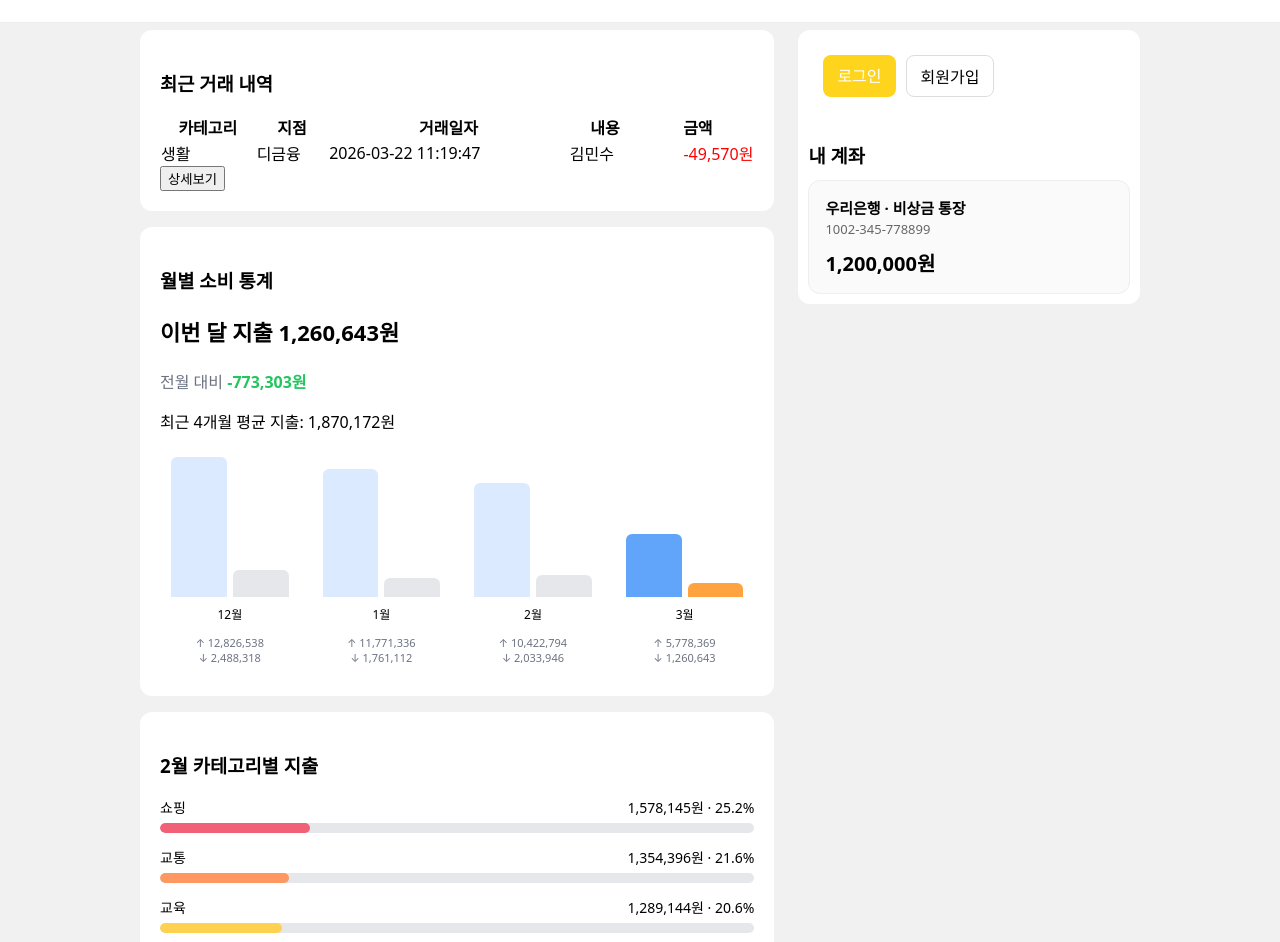
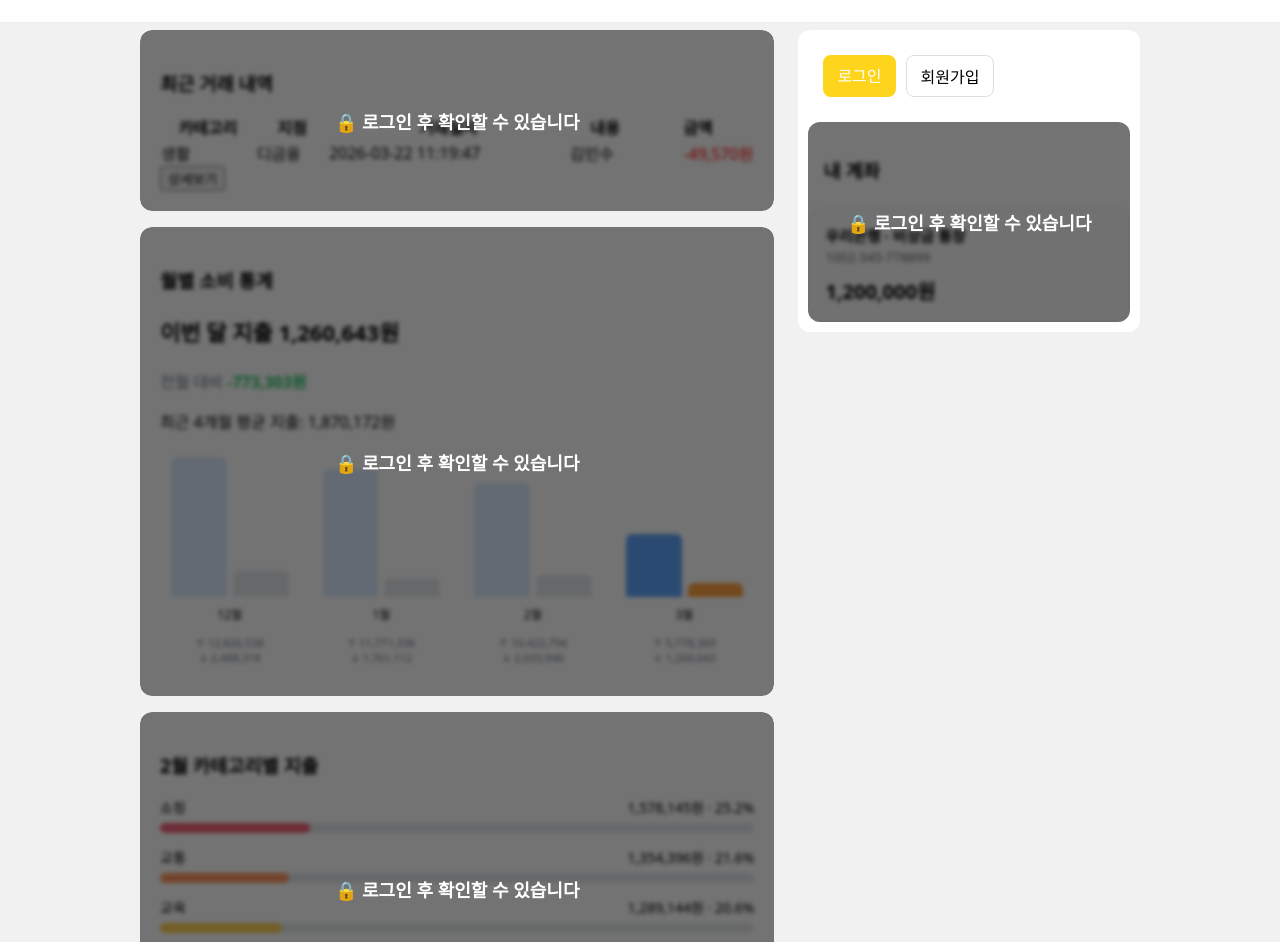
Before and after one commit to Sseumsseumi/sseumsseumi, a React app in the folder frontend/: page / in a window 1280 px wide. Shown: the part 50-992 px from the top of the page. Built offline with nearby package versions, Linux system fonts and the light colour scheme; no server answers; the HTML template or start-up script is replaced by a standard one.

Commit message:
[feat] : 로그인 전 api 호출 X, 더미 데이터와 메세지 보여주기

```diff
--- a/frontend/src/components/dashboard/statics/CategoryStatsSummary.tsx
+++ b/frontend/src/components/dashboard/statics/CategoryStatsSummary.tsx
@@ -1,4 +1,6 @@
 import { useEffect, useState } from "react";
+import { useAtomValue } from "jotai";
+import { userAtom } from "../../../store/authAtom";
 import {
   getCategoryStatistics,
   type CategoryStatistics,
@@ -11,38 +13,43 @@ interface Props {
 
 const COLORS = ["#F26076", "#FF9760", "#FFD150", "#60A5FA", "#34D399"];
 
+const dummyData: CategoryStatistics[] = [
+  {
+    categoryId: 3,
+    categoryName: "쇼핑",
+    totalExpenditure: 1578145,
+  },
+  {
+    categoryId: 4,
+    categoryName: "교통",
+    totalExpenditure: 1354396,
+  },
+  {
+    categoryId: 8,
+    categoryName: "교육",
+    totalExpenditure: 1289144,
+  },
+  {
+    categoryId: 9,
+    categoryName: "기타",
+    totalExpenditure: 1021136,
+  },
+  {
+    categoryId: 6,
+    categoryName: "의료",
+    totalExpenditure: 1016608,
+  },
+];
+
 const CategoryStatsSummary = ({ year, month }: Props) => {
+  const user = useAtomValue(userAtom);
+
   const resolvedYear = year ?? new Date().getFullYear();
   const resolvedMonth = month ?? new Date().getMonth() + 1;
 
-  const [data, setData] = useState<CategoryStatistics[]>([{
-            "categoryId": 3,
-            "categoryName": "쇼핑",
-            "totalExpenditure": 1578145
-        },
-        {
-            "categoryId": 4,
-            "categoryName": "교통",
-            "totalExpenditure": 1354396
-        },
-        {
-            "categoryId": 8,
-            "categoryName": "교육",
-            "totalExpenditure": 1289144
-        },
-        {
-            "categoryId": 9,
-            "categoryName": "기타",
-            "totalExpenditure": 1021136
-        },
-        {
-            "categoryId": 6,
-            "categoryName": "의료",
-            "totalExpenditure": 1016608
-        }]);
-  //const [loading, setLoading] = useState(true);
+  const [data, setData] =
+    useState<CategoryStatistics[]>(dummyData);
 
-  // YYYY-MM-DD 생성
   const getMonthRange = () => {
     const start = new Date(resolvedYear, resolvedMonth - 1, 1);
     const end = new Date(resolvedYear, resolvedMonth, 0);
@@ -57,6 +64,9 @@ const CategoryStatsSummary = ({ year, month }: Props) => {
   };
 
   useEffect(() => {
+    // 로그인 안했으면 API 호출 X
+    if (!user) return;
+
     const fetchData = async () => {
       try {
         const { startDate, endDate } = getMonthRange();
@@ -73,7 +83,7 @@ const CategoryStatsSummary = ({ year, month }: Props) => {
     };
 
     fetchData();
-  }, [resolvedYear, resolvedMonth]);
+  }, [resolvedYear, resolvedMonth, user]);
 
   const entries = [...data].sort(
     (a, b) => b.totalExpenditure - a.totalExpenditure
@@ -87,9 +97,11 @@ const CategoryStatsSummary = ({ year, month }: Props) => {
   return (
     <section
       style={{
+        position: "relative",
         background: "#ffffff",
         padding: "20px",
         borderRadius: "12px",
+        overflow: "hidden",
       }}
     >
       <h3>{resolvedMonth}월 카테고리별 지출</h3>
@@ -111,7 +123,6 @@ const CategoryStatsSummary = ({ year, month }: Props) => {
                 key={item.categoryId}
                 style={{ marginBottom: "14px" }}
               >
-                {/* 라벨 */}
                 <div
                   style={{
                     display: "flex",
@@ -127,7 +138,6 @@ const CategoryStatsSummary = ({ year, month }: Props) => {
                   </span>
                 </div>
 
-                {/* 막대 */}
                 <div
                   style={{
                     width: "100%",
@@ -153,6 +163,26 @@ const CategoryStatsSummary = ({ year, month }: Props) => {
           })}
         </div>
       )}
+
+      {/* 로그인 안했을 때 잠금 */}
+      {!user && (
+        <div
+          style={{
+            position: "absolute",
+            inset: 0,
+            background: "rgba(0,0,0,0.55)",
+            display: "flex",
+            justifyContent: "center",
+            alignItems: "center",
+            color: "#fff",
+            fontWeight: 600,
+            fontSize: "18px",
+            backdropFilter: "blur(2px)",
+          }}
+        >
+          🔒 로그인 후 확인할 수 있습니다
+        </div>
+      )}
     </section>
   );
 };
--- a/frontend/src/components/dashboard/statics/MonthlyTotalSummary.tsx
+++ b/frontend/src/components/dashboard/statics/MonthlyTotalSummary.tsx
@@ -1,4 +1,6 @@
 import { useEffect, useState } from "react";
+import { useAtomValue } from "jotai";
+import { userAtom } from "../../../store/authAtom";
 import MonthlyExpenseBarChart from "../chart/MonthlyExpenseBarChart";
 import {
   getMonthlyStatistics,
@@ -19,44 +21,54 @@ const getLast4MonthsRange = () => {
   return { startDate, endDate };
 };
 
-const MonthlyTotalSummary = () => {
-  const [stats, setStats] = useState<MonthlyStatistics[]>([{
-            "month": "2025-11",
-            "totalIncome": 12719578,
-            "totalExpenditure": 1806840
+const dummyStats: MonthlyStatistics[] = [
+  {
+    month: "2025-11",
+    totalIncome: 12719578,
+    totalExpenditure: 1806840,
   },
   {
-            "month": "2025-12",
-            "totalIncome": 12826538,
-            "totalExpenditure": 2488318
+    month: "2025-12",
+    totalIncome: 12826538,
+    totalExpenditure: 2488318,
   },
   {
-            "month": "2026-01",
-            "totalIncome": 11771336,
-            "totalExpenditure": 1761112
+    month: "2026-01",
+    totalIncome: 11771336,
+    totalExpenditure: 1761112,
   },
   {
-            "month": "2026-02",
-            "totalIncome": 10422794,
-            "totalExpenditure": 2033946
+    month: "2026-02",
+    totalIncome: 10422794,
+    totalExpenditure: 2033946,
   },
   {
-            "month": "2026-03",
-            "totalIncome": 5778369,
-            "totalExpenditure": 1260643
-        }]);
+    month: "2026-03",
+    totalIncome: 5778369,
+    totalExpenditure: 1260643,
+  },
+];
+
+const MonthlyTotalSummary = () => {
+  const user = useAtomValue(userAtom);
+
+  const [stats, setStats] =
+    useState<MonthlyStatistics[]>(dummyStats);
 
   useEffect(() => {
+    // 로그인 안하면 API 호출 X
+    if (!user) return;
+
     const fetchStats = async () => {
       try {
-        const { startDate, endDate } = getLast4MonthsRange();
+        const { startDate, endDate } =
+          getLast4MonthsRange();
 
         const data = await getMonthlyStatistics(
           startDate,
           endDate
         );
 
-        // 최근 4개월만
         setStats(data.slice(-4));
       } catch (e) {
         console.error("월별 통계 조회 실패", e);
@@ -64,7 +76,7 @@ const MonthlyTotalSummary = () => {
     };
 
     fetchStats();
-  }, []);
+  }, [user]);
 
   if (!stats.length) return null;
 
@@ -86,9 +98,11 @@ const MonthlyTotalSummary = () => {
   return (
     <section
       style={{
+        position: "relative",
         background: "#ffffff",
         padding: "20px",
         borderRadius: "12px",
+        overflow: "hidden",
       }}
     >
       <h3>월별 소비 통계</h3>
@@ -116,6 +130,26 @@ const MonthlyTotalSummary = () => {
       </p>
 
       <MonthlyExpenseBarChart data={stats} />
+
+      {/* 로그인 안했을 때 잠금 */}
+      {!user && (
+        <div
+          style={{
+            position: "absolute",
+            inset: 0,
+            background: "rgba(0,0,0,0.55)",
+            display: "flex",
+            justifyContent: "center",
+            alignItems: "center",
+            color: "#fff",
+            fontWeight: 600,
+            fontSize: "18px",
+            backdropFilter: "blur(2px)",
+          }}
+        >
+          🔒 로그인 후 확인할 수 있습니다
+        </div>
+      )}
     </section>
   );
 };
--- a/frontend/src/components/dashboard/transactions/RecentTransactions.tsx
+++ b/frontend/src/components/dashboard/transactions/RecentTransactions.tsx
@@ -1,5 +1,7 @@
 import { useEffect, useState } from "react";
 import { useNavigate } from "react-router-dom";
+import { useAtomValue } from "jotai";
+import { userAtom } from "../../../store/authAtom";
 import TransactionTable from "./TransactionTable";
 import {
   getTransactions,
@@ -8,40 +10,44 @@ import {
 
 const getRecent3DaysRange = () => {
   const today = new Date();
-
   const endDate = today.toISOString().slice(0, 10);
 
   const start = new Date();
   start.setDate(today.getDate() - 2);
 
   const startDate = start.toISOString().slice(0, 10);
-
   return { startDate, endDate };
 };
 
+const dummyData: TransactionResponse[] = [
+  {
+    transactionId: 2728,
+    transactionDate: "2026-03-22",
+    transactionTime: "11:19:47",
+    transactionWithdrawal: 49570,
+    transactionDeposit: 474774,
+    transactionContent: "김민수",
+    transactionBranch: "디금융",
+    categoryName: "생활",
+  },
+];
+
 const RecentTransactions = () => {
   const navigate = useNavigate();
-  const [transactions, setTransactions] = useState<
-    TransactionResponse[]
-  >([{
-            "transactionId": 2728,
-            "transactionDate": "2026-03-22",
-            "transactionTime": "11:19:47",
-            "transactionWithdrawal": 49570,
-            "transactionDeposit": 474774,
-            "transactionContent": "김민수",
-            "transactionBranch": "디금융",
-            "categoryName": "생활"
-        }]);
+  const user = useAtomValue(userAtom);
+
+  const [transactions, setTransactions] =
+    useState<TransactionResponse[]>(dummyData);
 
   useEffect(() => {
+    // 로그인 안했으면 API 호출 안함
+    if (!user) return;
+
     const fetchRecentTransactions = async () => {
       try {
         const { startDate, endDate } = getRecent3DaysRange();
-
         const data = await getTransactions(startDate, endDate);
 
-        // 최신순 정렬 (날짜 + 시간)
         const sorted = [...data].sort((a, b) => {
           const dateA = new Date(
             `${a.transactionDate}T${a.transactionTime}`
@@ -61,14 +67,16 @@ const RecentTransactions = () => {
     };
 
     fetchRecentTransactions();
-  }, []);
+  }, [user]);
 
   return (
     <section
       style={{
+        position: "relative",
         background: "#ffffff",
         padding: "20px",
         borderRadius: "12px",
+        overflow: "hidden",
       }}
     >
       <h3>최근 거래 내역</h3>
@@ -78,6 +86,26 @@ const RecentTransactions = () => {
       <button onClick={() => navigate("/transactions")}>
         상세보기
       </button>
+
+      {/* 로그인 안했을 때 오버레이 */}
+      {!user && (
+        <div
+          style={{
+            position: "absolute",
+            inset: 0,
+            background: "rgba(0,0,0,0.55)",
+            display: "flex",
+            justifyContent: "center",
+            alignItems: "center",
+            color: "#fff",
+            fontWeight: 600,
+            fontSize: "18px",
+            backdropFilter: "blur(2px)",
+          }}
+        >
+          🔒 로그인 후 확인할 수 있습니다
+        </div>
+      )}
     </section>
   );
 };
--- a/frontend/src/components/user/AccountSection.tsx
+++ b/frontend/src/components/user/AccountSection.tsx
@@ -1,8 +1,9 @@
 import { useEffect, useState } from "react";
+import { useAtomValue } from "jotai";
+import { userAtom } from "../../store/authAtom";
 import { getAccounts, type Account } from "../../api/accounts";
 
-const AccountSection = () => {
-  const [accounts, setAccounts] = useState<Account[]>([
+const dummyAccounts: Account[] = [
   {
     accountId: 13,
     accountBankName: "우리은행",
@@ -11,10 +12,18 @@ const AccountSection = () => {
     accountCreatedAt: "2023-03-20 05:45:00",
     accountBalance: 1200000,
   },
-  ]);
+];
 
+const AccountSection = () => {
+  const user = useAtomValue(userAtom);
+
+  const [accounts, setAccounts] =
+    useState<Account[]>(dummyAccounts);
 
   useEffect(() => {
+    // 로그인 안하면 API 호출 X
+    if (!user) return;
+
     const fetchAccounts = async () => {
       try {
         const res = await getAccounts();
@@ -25,14 +34,23 @@ const AccountSection = () => {
     };
 
     fetchAccounts();
-  }, []);
-
+  }, [user]);
 
   return (
-    <div>
-      <h3 style={{ marginBottom: "12px" }}>내 계좌</h3>
+    <div
+      style={{
+        position: "relative",
+      }}
+    >
+      <h3 style={{ marginBottom: "10px", padding: "15px"}}>내 계좌</h3>
 
-      <div style={{ display: "flex", flexDirection: "column", gap: "12px" }}>
+      <div
+        style={{
+          display: "flex",
+          flexDirection: "column",
+          gap: "12px",
+        }}
+      >
         {accounts.map((account) => (
           <div
             key={account.accountId}
@@ -47,11 +65,23 @@ const AccountSection = () => {
             }}
           >
             <div>
-              <div style={{ fontWeight: 600, fontSize: "15px" }}>
-                {account.accountBankName} · {account.accountName}
+              <div
+                style={{
+                  fontWeight: 600,
+                  fontSize: "15px",
+                }}
+              >
+                {account.accountBankName} ·{" "}
+                {account.accountName}
               </div>
 
-              <div style={{ fontSize: "13px", color: "#666", marginTop: "2px" }}>
+              <div
+                style={{
+                  fontSize: "13px",
+                  color: "#666",
+                  marginTop: "2px",
+                }}
+              >
                 {account.accountNumber}
               </div>
             </div>
@@ -67,6 +97,27 @@ const AccountSection = () => {
           </div>
         ))}
       </div>
+
+      {/* 로그인 잠금 */}
+      {!user && (
+        <div
+          style={{
+            position: "absolute",
+            inset: 0,
+            background: "rgba(0,0,0,0.55)",
+            display: "flex",
+            justifyContent: "center",
+            alignItems: "center",
+            color: "#fff",
+            fontWeight: 600,
+            fontSize: "18px",
+            backdropFilter: "blur(2px)",
+            borderRadius: "12px",
+          }}
+        >
+          🔒 로그인 후 확인할 수 있습니다
+        </div>
+      )}
     </div>
   );
 };
```
Lines whose indentation alone changed are shown as unchanged.
